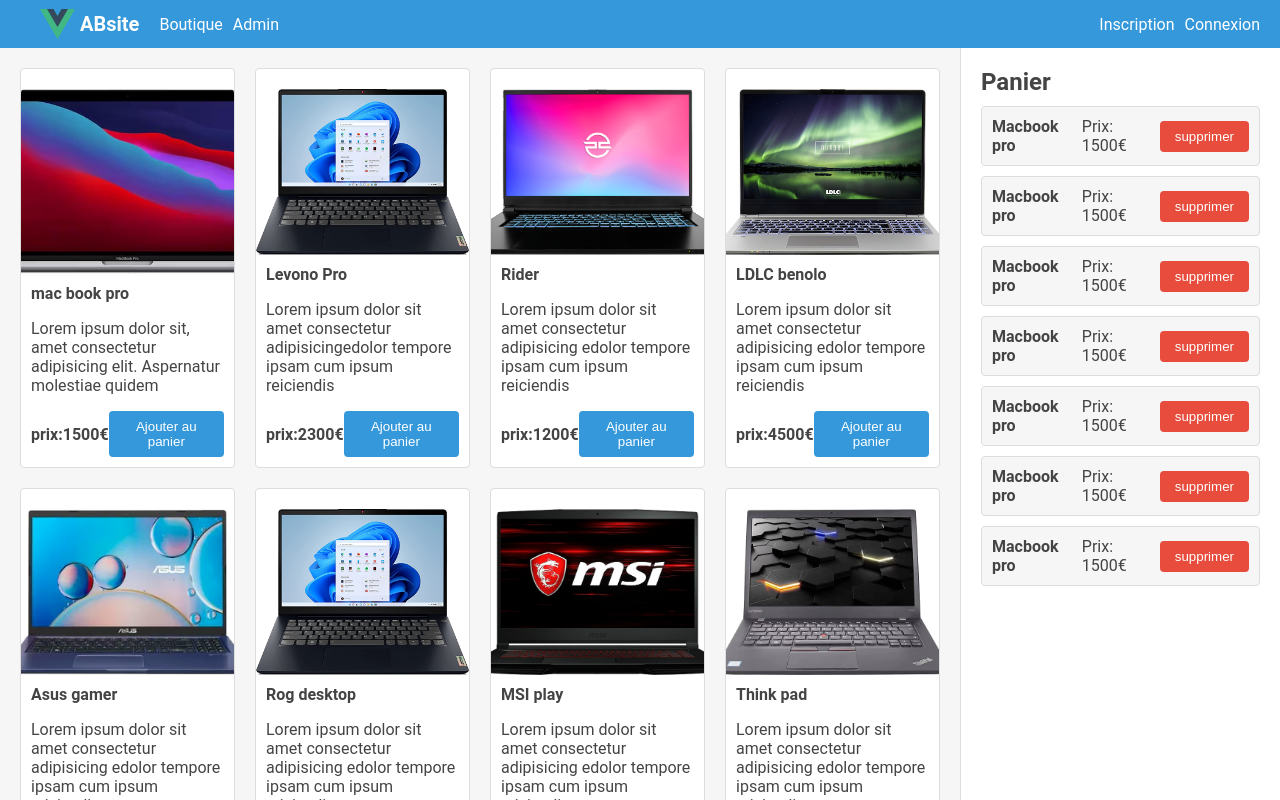
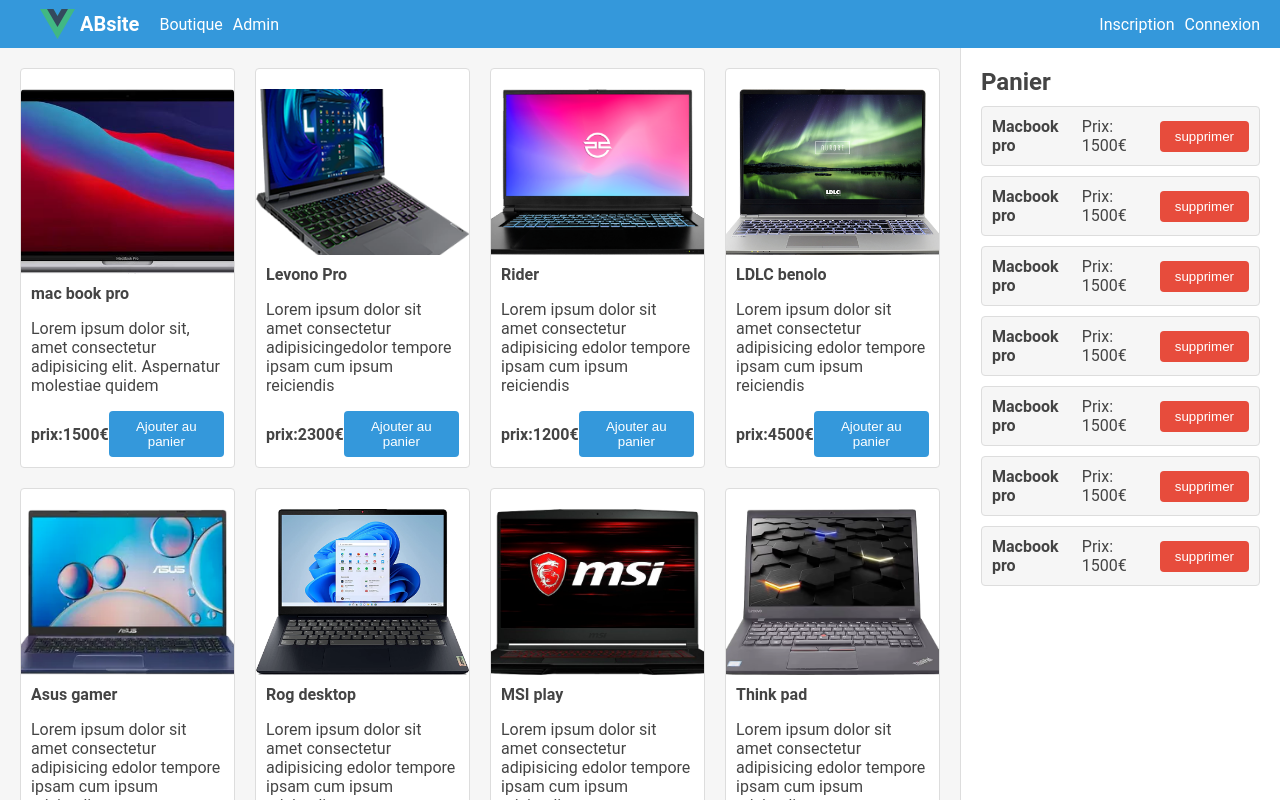
Before and after one commit to absitwebb/vueprojet1boutique, a Vue app in the folder boutique/: page / in a window 1280 px wide. Shown: the top 800 px of the page. Built offline with nearby package versions, Linux system fonts and the light colour scheme.

Commit message:
produit dans panier 16/06/22

```diff
--- a/boutique/src/App.vue
+++ b/boutique/src/App.vue
@@ -2,12 +2,20 @@
 <template>
   <div class="app-container">
     <!--composants-->
+    <!--composant header-->
     <theheader class="header" />
 
-    //product ou se trouvent les produits, on envoi à shops.vue
-    <Shops :products="products" class="shop" />
-
+    <!--composant shop pour afficher les produits-->
+    <!--product ou se trouvent les produits, on envoi à shops.vue //on ecoute
+    l'evenement add-product-to-cart pour invoquer la fonction addProductToCart-->
+    <Shops
+      :products="state.products"
+      @add-product-to-cart="addProductToCart"
+      class="shop"
+    />
+    <!--composant pour affichier le panier -->
     <Carte class="carte" />
+    <!--composant footer-->
     <thefooter class="footer" />
   </div>
 </template>
@@ -19,13 +27,40 @@
 import thefooter from "./components/Footer.vue";
 import Shops from "./components/Shop/Shops.vue";
 import Carte from "./components/Cart/Carte.vue";
+// import des produits qui setrouvent dans le fichier product.ts
 import data from "./data/product";
 import { reactive } from "vue";
+// import de l'interface ProductInterface se trouant dans le fichier  product.interface.ts
 import type { ProductInterface } from "./interfaces/product.interface";
 
 //contient tous nos produits
 // ProductInterface permet de vérifier que les produits correspondent aux types définie dans ProductInterface
-const products = reactive<ProductInterface[]>(data);
+//const products = reactive<ProductInterface[]>(data);
+// on met dans cart les produits selectionnés pour le panier
+//const cart =reactive<ProductInterface[]>([])
+// au lieu d'avoir deux lignes (si dessus) on mets products et carte dans un objet
+const state = reactive<{
+  //on défini les propriétés ou type
+  products: ProductInterface[];
+  cart: ProductInterface[];
+}>({
+  // on initilise les variables
+  products: data,
+  cart: [],
+});
+
+//fonction pour ajouter le produit dans le panier
+// cette fonction doit recevoir id du produit en paramétre
+function addProductToCart(productId: number): void {
+  //on récupère id du produit dans state.products grace à find qui va itéré sur chacun des produits du tableau
+  // jusqu'a il trouve l'id du produit qui est égal à ProductId
+  const product = state.products.find((product) => product.id === productId);
+  // on vérifie si on n'a bien un produit et si le produit de se trouve pas déja dans le panier
+  if (product && !state.cart.find((product) => product.id === productId)) {
+    // on met le produit dans le pannier (...en mettant 3 petits point on fait une deconstuction)
+    state.cart.push({ ...product });
+  }
+}
 </script>
 
 //-------scss------------------------------------
--- a/boutique/src/components/Shop/Shops.vue
+++ b/boutique/src/components/Shop/Shops.vue
@@ -1,8 +1,14 @@
 //------html------------------------//
 <template>
   <div>
+    <!--dans le template on place le composant ShopsProductlist-->
     <!--on envoi à ShopsProductlist-->
-    <ShopsProductlist :products="products" />
+    <!--avec @add-product-to-cart on remonte l'information à shops-->
+    <!--$event previent de l'element qui sera imit depuis le composant ShopsProductlist-->
+    <ShopsProductlist
+      :products="products"
+      @add-product-to-cart="emit('addProductToCart', $event)"
+    />
   </div>
 </template>
 
@@ -17,6 +23,14 @@
 defineProps<{
   products: ProductInterface[];
 }>();
+
+//defineEmits pour déclarer un évenement
+//  l'evenement est add-product-to-cart qui se trouve dans le template
+// on transforme add-product-to-cart en addProductToCart (camelcase)
+//on lui passe aussi une information qu'on à besoin qui est id du produit
+const emit = defineEmits<{
+  (e: "addProductToCart", productId: number): void;
+}>();
 </script>
 
 //-------scss------------------------------------
--- a/boutique/src/components/Shop/ShopsProduct.vue
+++ b/boutique/src/components/Shop/ShopsProduct.vue
@@ -21,7 +21,12 @@
       <div class="d-flex flex-row align-items-center">
         <!--on récupère la description du produit dans product-->
         <strong class="flex-fill">prix:{{ product.price }}€ </strong>
-        <button class="btn btn-primary">Ajouter au panier</button>
+        <button
+          class="btn btn-primary"
+          @click="emit('addProductToCart', product.id)"
+        >
+          Ajouter au panier
+        </button>
       </div>
     </div>
   </div>
@@ -34,6 +39,14 @@
 //on definie les propriétes du produit
 defineProps<{
   product: ProductInterface;
+}>();
+
+//defineEmits pour déclarer un évenement
+//  l'evenement est add-product-to-cart qui se trouve dans le template
+// on transforme add-product-to-cart en addProductToCart (camelcase)
+//on lui passe aussi une information qu'on à besoin qui est id du produit
+const emit = defineEmits<{
+  (e: "addProductToCart", productId: number): void;
 }>();
 </script>
 
--- a/boutique/src/components/Shop/ShopsProductlist.vue
+++ b/boutique/src/components/Shop/ShopsProductlist.vue
@@ -1,9 +1,14 @@
 //------html------------------------//
 <template>
+  <!--dans le template on place le composant ShopsProduct-->
   <div class="grid p-20">
     <!-- on fait une boucle for pour récupéer chaque produit de products // et le
     mettre dans le composant ShopsProduct-->
-    <ShopsProduct v-for="i in products" :product="i" />
+    <ShopsProduct
+      @add-product-to-cart="emit('addProductToCart', $event)"
+      v-for="i in products"
+      :product="i"
+    />
   </div>
 </template>
 
@@ -17,6 +22,14 @@
 defineProps<{
   products: ProductInterface[];
 }>();
+
+//defineEmits pour déclarer un évenement
+//  l'evenement est add-product-to-cart qui se trouve dans le template
+// on transforme add-product-to-cart en addProductToCart (camelcase)
+//on lui passe aussi une information qu'on à besoin qui est id du produit
+const emit = defineEmits<{
+  (e: "addProductToCart", productId: number): void;
+}>();
 </script>
 
 //-------scss------------------------------------
--- a/boutique/src/data/product.ts
+++ b/boutique/src/data/product.ts
@@ -1,5 +1,6 @@
 export default [
   {
+    id: 1,
     image: "src/assets/img/macbookpro.jpg",
     title: "mac book pro",
     description:
@@ -7,7 +8,8 @@
     price: 1500,
   },
   {
-    image: "src/assets/img/lenovo.png",
+    id: 2,
+    image: "src/assets/img/lenovo.pro.png",
     title: "Levono Pro",
     description:
       "Lorem ipsum dolor sit amet consectetur adipisicingedolor tempore ipsam cum ipsum reiciendis",
--- a/boutique/src/interfaces/product.interface.ts
+++ b/boutique/src/interfaces/product.interface.ts
@@ -1,4 +1,5 @@
 export interface ProductInterface {
+  id: number;
   title: string;
   image: string;
   price: number;
```
Also changed, not shown: boutique/src/assets/img/lenovo.pro.png (added).
